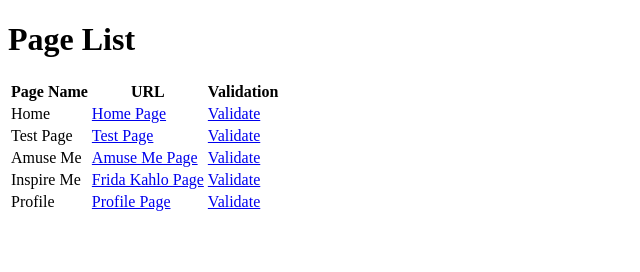
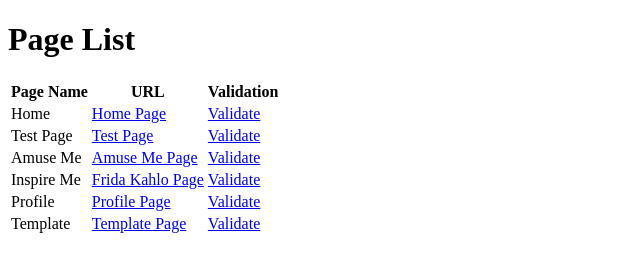
Before and after one commit to colebuford/colebuford.github.io, a plain HTML site: page test.html in a window 1280 px wide. Shown: the whole page, without its empty margins (0-640 px from the left). Drawn offline with Linux system fonts and the light colour scheme.

```diff
--- a/test.html
+++ b/test.html
@@ -37,6 +37,11 @@
             <td>Profile</td>
             <td><a href="https://colebuford.github.io/profile.html">Profile Page</a></td>
             <td><a href="https://validator.w3.org/nu/?doc=https://colebuford.github.io/profile.html">Validate</a></td>
+        </tr>
+        <tr>
+            <td>Template</td>
+            <td><a href="https://colebuford.github.io/template.html">Template Page</a></td>
+            <td><a href="https://validator.w3.org/nu/?doc=https://colebuford.github.io/template.html">Validate</a></td>
         </tr><!-- Add more rows as needed -->
     </table>
 </body>
```
